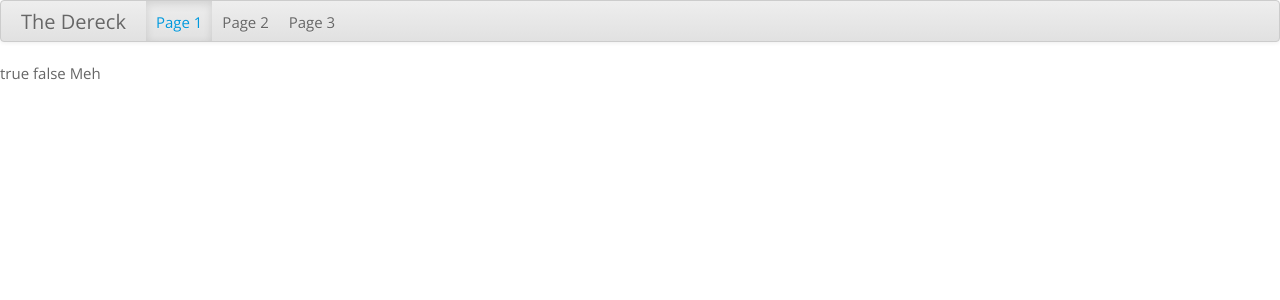
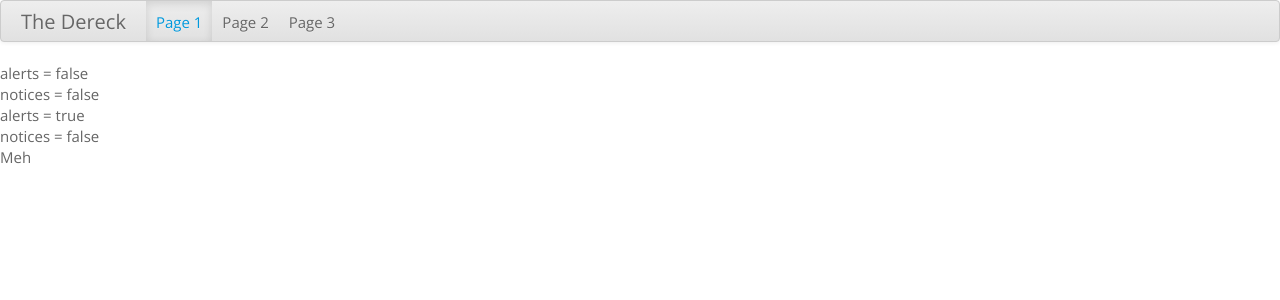
Before and after one commit to thedereck/thedereck.github.com, a Jekyll site: the page built from index.html, in a window 1280 px wide. Shown: the top 300 px of the page. Built offline with Jekyll 4.4.1, drawn with Linux system fonts in a browser that asks for light colours.

Commit message:
testing alerts and notices

```diff
--- a/_includes/body/alerts-and-notices.html
+++ b/_includes/body/alerts-and-notices.html
@@ -1,16 +1,40 @@
 {% assign alerts = false %}
 {% assign notices = false %}
 
+{% if alerts %}
+alerts = true<br>
+{% else %}
+alerts = false<br>
+{% endif %}
+
+{% if notices %}
+notices = true<br>
+{% else %}
+notices = false<br>
+{% endif %}
+
+
+
 {% if site.alert or page.alert or post.alert %}
 	{% assign alerts = true %}
+{% endif %}
+
+{% if alerts %}
+alerts = true<br>
+{% else %}
+alerts = false<br>
 {% endif %}
 
 {% if site.notice or page.notice or post.notice %}
 	{% assign notices = true %}
 {% endif %}
 
-{{ alerts }}
-{{ notices }}
+{% if notices %}
+notices = true<br>
+{% else %}
+notices = false<br>
+{% endif %}
+
 
 {% if alerts and notices %}
 		<div class="container">
```
